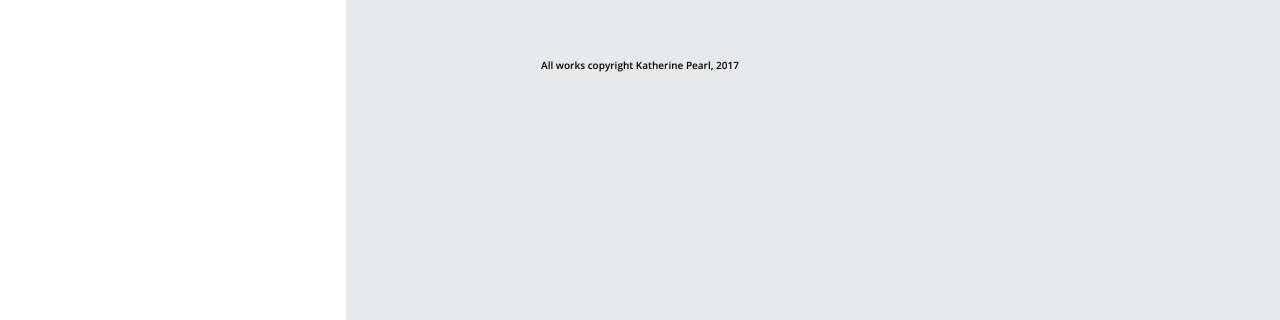
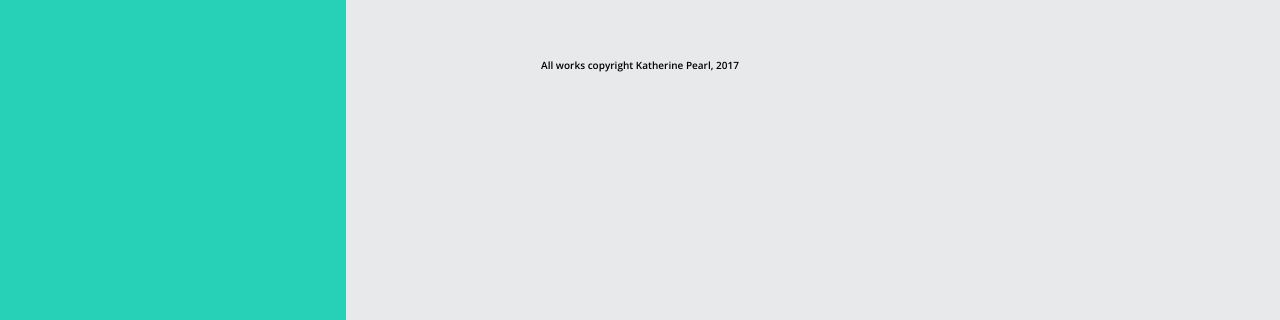
Before and after one commit to katherinepearl/katherinepearl.github.io, a plain HTML site: page unit_6/index.html in a window 1280 px wide. Shown: the part 480-800 px from the top of the page. Drawn offline with nearby package versions, Linux system fonts and the light colour scheme.

Commit message:
experiment 2

```diff
--- a/unit_6/css/style.css
+++ b/unit_6/css/style.css
@@ -10,7 +10,7 @@ font-size: 10px
 }
 
 header {
-background-color: #ffffff;
+background-color: #27d1b7;
 padding: 2em;
 position: fixed;
 width: 27%;
```
